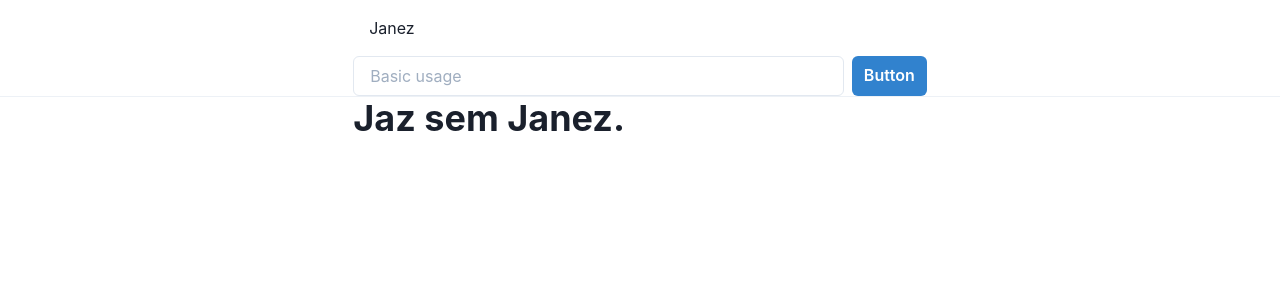
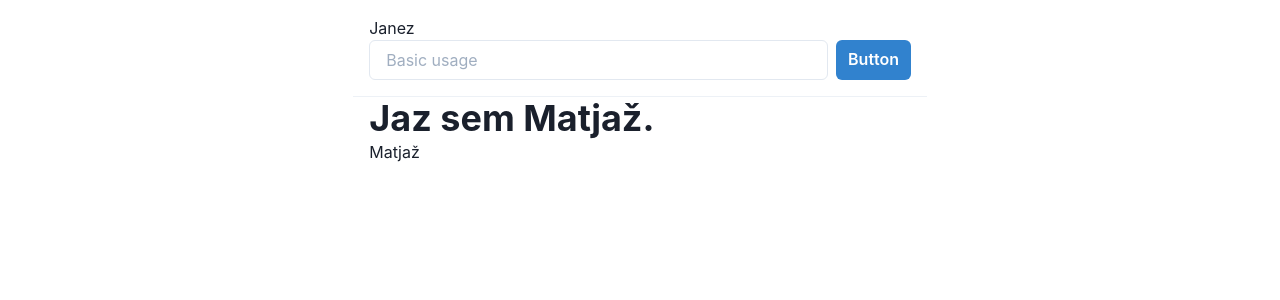
Before and after one commit to UrbanKocmut/spletnaaplikacija, a React (Create React App) app: page / in a window 1280 px wide. Shown: the top 300 px of the page. Built offline with nearby package versions, Linux system fonts and the light colour scheme.

Commit message:
spremembe

```diff
--- a/src/App.js
+++ b/src/App.js
@@ -1,7 +1,7 @@
 import './App.css';
 import PropTypes from "prop-types";
 import {useState} from "react";
-import { Input,Container,Button,Box,Flex } from "@chakra-ui/react"
+import { Input,Button,Box,Flex } from "@chakra-ui/react"
 
 export default function App(props, state) {
 
@@ -18,15 +18,14 @@ export default function App(props, state) {
     }
 
     return (
-        <Container>
             <Box  w="100%" p={4}>
                 {name}
+
+                <Flex>
+                    <Input onChange={inputChanged} placeholder="Basic usage" />
+                    <Button marginLeft={2} onClick={changeName} colorScheme="blue">Button</Button>
+                </Flex>
             </Box>
-            <Flex>
-                <Input onChange={inputChanged} placeholder="Basic usage" />
-                <Button marginLeft={2} onClick={changeName} colorScheme="blue">Button</Button>
-            </Flex>
-        </Container>
     );
 }
 
--- a/src/Quote.js
+++ b/src/Quote.js
@@ -1,7 +1,16 @@
 import './App.css';
-import {Box, Heading, Container} from "@chakra-ui/react"
+import {Box, Heading, Container,Text} from "@chakra-ui/react"
+import {useEffect, useState} from "react"
 
 export default function Quote() {
+
+    const [quote, setQuote]  = useState({author: '', quote: ''});
+
+
+    useEffect(() => {
+        setQuote(quotes[Math.floor(Math.random()*quotes.length)])
+        // eslint-disable-next-line
+    },[]);
 
     const quotes = [
         {
@@ -22,8 +31,11 @@ export default function Quote() {
         <Container>
             <Box>
                 <Heading>
-                    {quotes[Math.floor(Math.random())*quotes.length].quote}
+                    {quote.quote}
                 </Heading>
+                <Text>
+                    {quote.author}
+                </Text>
             </Box>
         </Container>
     );
--- a/src/index.js
+++ b/src/index.js
@@ -2,16 +2,18 @@ import React from 'react';
 import ReactDOM from 'react-dom';
 import './index.css';
 import App from './App';
-import {ChakraProvider, Divider} from "@chakra-ui/react"
+import {ChakraProvider, Divider,Container} from "@chakra-ui/react"
 import Quote from "./Quote";
 
 
 ReactDOM.render(
     <React.StrictMode>
         <ChakraProvider>
-            <App name={"Janez"}/>
-            <Divider/>
-            <Quote/>
+            <Container>
+                <App name={"Janez"}/>
+                <Divider/>
+                <Quote/>
+            </Container>
         </ChakraProvider>
     </React.StrictMode>,
     document.getElementById('root')
```
